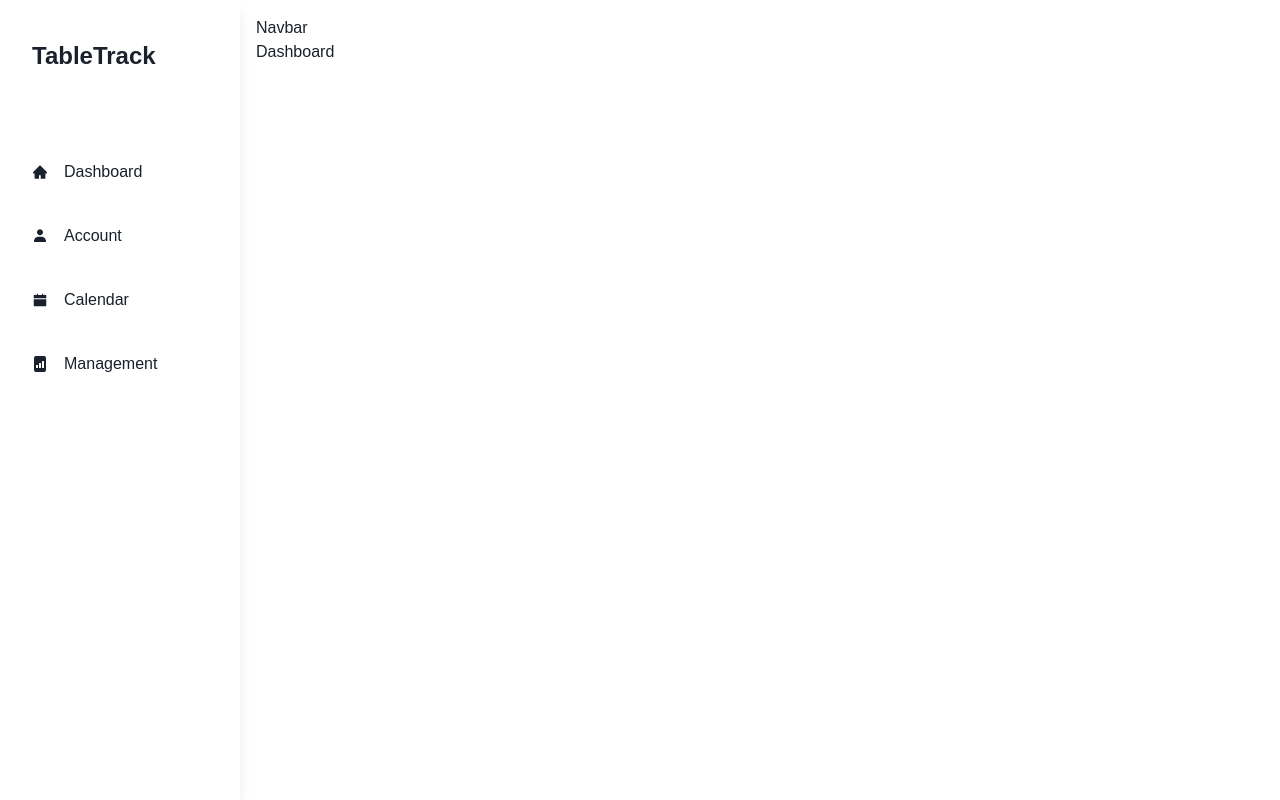
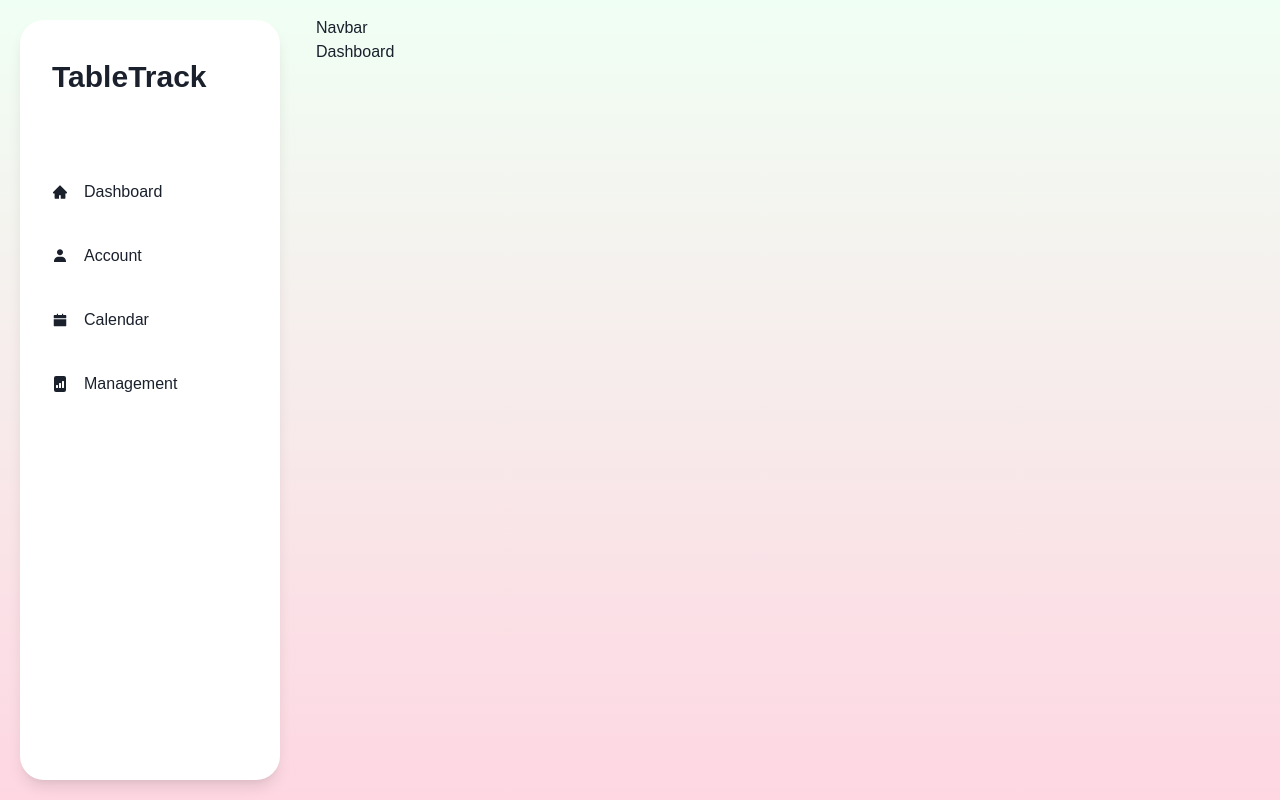
Before and after one commit to Fiat-Anw/restaurant-crm, a React (Vite) app in the folder frontend/: page /dashboard in a window 1280 px wide. Built offline with nearby package versions, Linux system fonts and the light colour scheme.

Commit message:
apply global styles and sidebar

```diff
--- a/frontend/src/components/Sidebar/MobileSidebar.jsx
+++ b/frontend/src/components/Sidebar/MobileSidebar.jsx
@@ -9,7 +9,8 @@ const MobileSidebar = ({ onOpen, ...rest }) => {
       px={{ base: 4, md: 24 }}
       height="20"
       alignItems="center"
-      borderBottomWidth="1px"
+      shadow="md"
+      bgColor="white"
       justifyContent="flex-start"
       {...rest}
     >
@@ -21,7 +22,7 @@ const MobileSidebar = ({ onOpen, ...rest }) => {
       />
 
       <Text fontSize="2xl" ml="8" fontWeight="bold">
-        Logo
+        TableTrack
       </Text>
     </Flex>
   );
--- a/frontend/src/components/Sidebar/SidebarContent.jsx
+++ b/frontend/src/components/Sidebar/SidebarContent.jsx
@@ -8,11 +8,15 @@ import { BsFillFileBarGraphFill } from "react-icons/bs";
 const SidebarContent = ({ onClose, ...rest }) => {
   return (
     <Box
-      w={{ base: "full", md: 60 }}
+      w={{ base: "full", md: "260px" }}
+      borderRadius="3xl"
       pos="fixed"
-      h="full"
+      left={{ base: "0", md: "20px" }}
+      top={{ base: "0", md: "2.5%" }}
+      h={{ base: "100%", md: "95%" }}
+      bg="white"
+      shadow="lg"
       {...rest}
-      shadow="lg"
     >
       <Flex
         h="20"
@@ -22,7 +26,7 @@ const SidebarContent = ({ onClose, ...rest }) => {
         mb={12}
         justifyContent="space-between"
       >
-        <Text fontSize="2xl" fontWeight="bold">
+        <Text fontSize="3xl" fontWeight="extrabold">
           TableTrack
         </Text>
         <CloseButton display={{ base: "flex", md: "none" }} onClick={onClose} />
--- a/frontend/src/components/Sidebar/index.jsx
+++ b/frontend/src/components/Sidebar/index.jsx
@@ -20,13 +20,13 @@ const SimpleSidebar = ({ children }) => {
         size="full"
       >
         <DrawerContent>
-          <SidebarContent />
+          <SidebarContent onClose={onClose} />
         </DrawerContent>
       </Drawer>
 
       {/* mobile */}
       <MobileSidebar display={{ base: "flex", md: "none" }} onOpen={onOpen} />
-      <Box ml={{ base: 0, md: 60 }} p="4">
+      <Box ml={{ base: 0, md: "300px" }} p="4">
         {children}
       </Box>
     </Box>
--- a/frontend/src/main.jsx
+++ b/frontend/src/main.jsx
@@ -5,6 +5,14 @@ import { ChakraProvider, extendTheme } from "@chakra-ui/react";
 import "@fontsource-variable/noto-sans-thai";
 
 const theme = extendTheme({
+  styles: {
+    global: {
+      "html, body": {
+        bgGradient: "linear(to-b, green.50, pink.100)",
+        lineHeight: 1.5,
+      },
+    },
+  },
   fonts: {
     heading: `'Noto Sans Thai Variable', sans-serif`,
     body: `'Noto Sans Thai Variable', sans-serif`,
```
